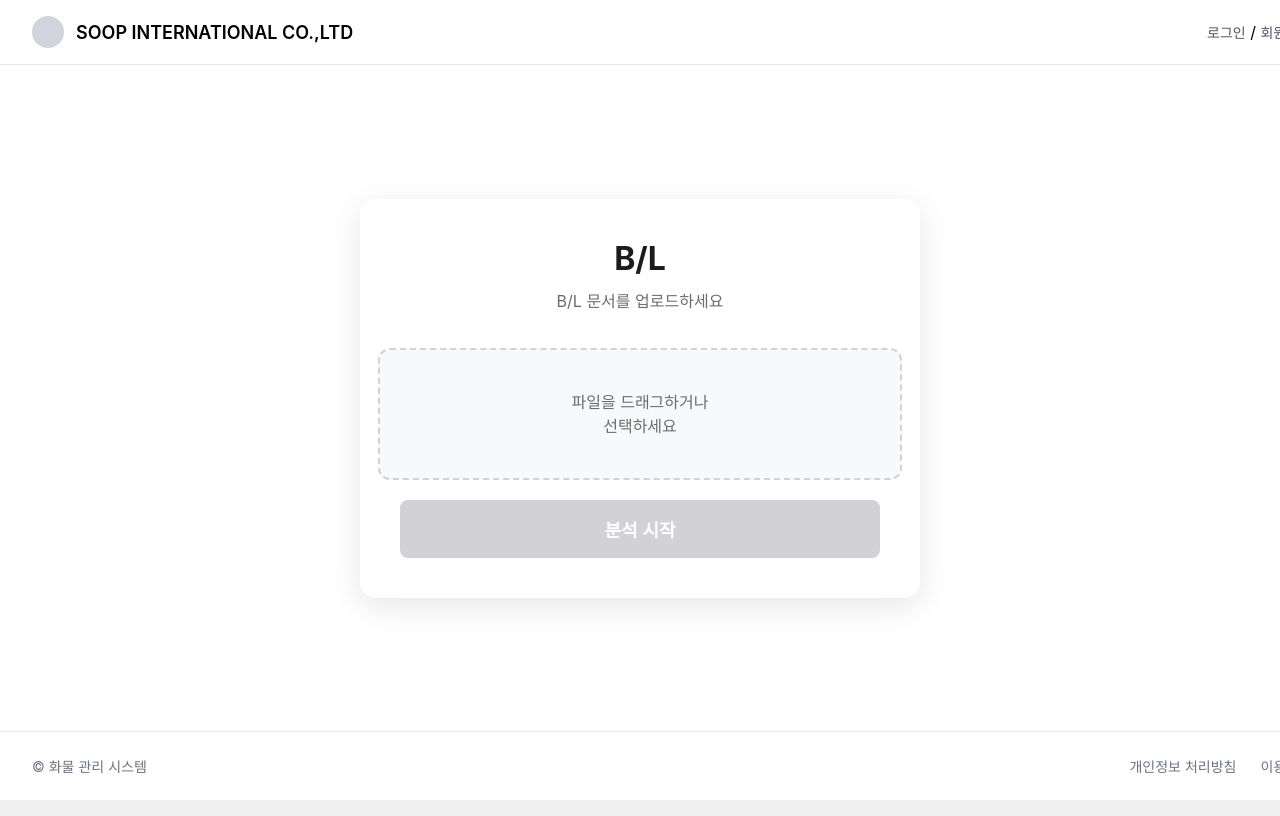
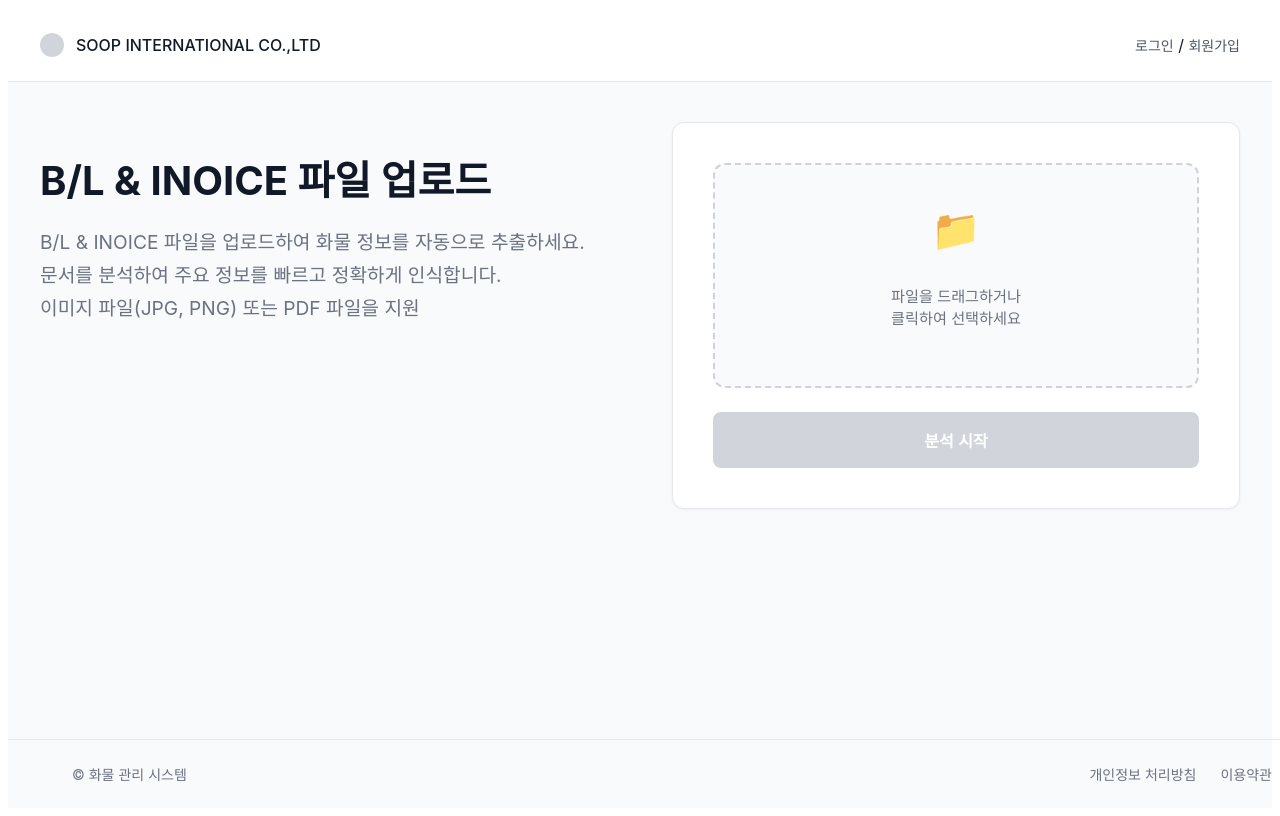
Before and after one commit to Trudy2645/SOOP, a Next.js app in the folder front/: page /features/FileUpload in a window 1280 px wide. Shown: the top 816 px of the page. Built offline with nearby package versions, Linux system fonts and the light colour scheme.

Commit message:
헤더 및 푸터 분리

```diff
--- /dev/null
+++ b/front/src/app/components/Footer.module.css
@@ -0,0 +1,23 @@
+/* --- 푸터 영역 --- */
+.footer {
+  border-top: 1px solid #e5e7eb;
+  padding: 1.5rem 2rem;
+  width: 100%;
+}
+.footerContent {
+  display: flex;
+  justify-content: space-between;
+  align-items: center;
+  max-width: 1200px;
+  margin: 0 auto;
+  color: #6b7280;
+  font-size: 0.875rem;
+}
+.footerLinks {
+  display: flex;
+  gap: 1.5rem;
+}
+.footerLinks a {
+  color: #6b7280;
+  text-decoration: none;
+}
--- /dev/null
+++ b/front/src/app/components/Footer.tsx
@@ -0,0 +1,16 @@
+import React from 'react';
+import styles from './Footer.module.css';
+
+export default function Footer() {
+  return (
+    <footer className={styles.footer}>
+      <div className={styles.footerContent}>
+        <span>© 화물 관리 시스템</span>
+        <div className={styles.footerLinks}>
+          <a href="#">개인정보 처리방침</a>
+          <a href="#">이용약관</a>
+        </div>
+      </div>
+    </footer>
+  );
+}
--- /dev/null
+++ b/front/src/app/components/Header.module.css
@@ -0,0 +1,33 @@
+/* --- 헤더 영역 --- */
+.header {
+  padding: 1rem 2rem;
+  border-bottom: 1px solid #e5e7eb;
+  background-color: #fff;
+}
+.headerContent {
+  display: flex;
+  justify-content: space-between;
+  align-items: center;
+  max-width: 1200px;
+  margin: 0 auto;
+}
+.logoContainer {
+  display: flex;
+  align-items: center;
+  gap: 0.75rem;
+}
+.logoCircle {
+  width: 1.5rem;
+  height: 1.5rem;
+  background-color: #d1d5db;
+  border-radius: 9999px;
+}
+.companyName {
+  font-size: 1rem;
+  font-weight: 500;
+}
+.authLinks a {
+  color: #4b5563;
+  text-decoration: none;
+  font-size: 0.875rem;
+}
--- /dev/null
+++ b/front/src/app/components/Header.tsx
@@ -0,0 +1,18 @@
+import React from 'react';
+import styles from './Header.module.css';
+
+export default function Header() {
+  return (
+    <header className={styles.header}>
+      <div className={styles.headerContent}>
+        <div className={styles.logoContainer}>
+          <div className={styles.logoCircle}></div>
+          <h1 className={styles.companyName}>SOOP INTERNATIONAL CO.,LTD</h1>
+        </div>
+        <nav className={styles.authLinks}>
+          <a href="#">로그인</a> / <a href="#">회원가입</a>
+        </nav>
+      </div>
+    </header>
+  );
+}
--- /dev/null
+++ b/front/src/app/components/Layout.module.css
@@ -0,0 +1,19 @@
+/* 전체 페이지 레이아웃 */
+.pageContainer {
+  display: flex;
+  flex-direction: column;
+  min-height: 100vh;
+  background-color: #f9fafb;
+  color: #111827;
+  font-family: 'Pretendard', -apple-system, BlinkMacSystemFont, system-ui, Roboto, 'Helvetica Neue', 'Segoe UI', 'Apple SD Gothic Neo', 'Noto Sans KR', 'Malgun Gothic', 'Apple Color Emoji', 'Segoe UI Emoji', 'Segoe UI Symbol', sans-serif;
+}
+
+.pageContainer {
+  display: flex;
+  flex-direction: column;
+  min-height: 100vh;
+}
+
+.mainContent {
+  flex-grow: 1;
+}
--- /dev/null
+++ b/front/src/app/components/Layout.tsx
@@ -0,0 +1,18 @@
+import React from "react";
+import Header from "./Header";
+import Footer from "./Footer";
+import styles from "./Layout.module.css";
+
+type LayoutProps = {
+  children: React.ReactNode;
+};
+
+export default function Layout({ children }: LayoutProps) {
+  return (
+    <div className={styles.pageContainer}>
+      <Header />
+      <main className={styles.mainContent}>{children}</main>
+      <Footer />
+    </div>
+  );
+}
--- a/front/src/app/features/CargoInfoTable/CargoInfoTable.module.css
+++ b/front/src/app/features/CargoInfoTable/CargoInfoTable.module.css
@@ -1,55 +1,16 @@
-/* src/app/features/BLResultSection/BLResultSection.module.css */
+/* --- 메인 콘텐츠 영역 --- */
 
-/* 전체 페이지 레이아웃 */
-.pageContainer {
-  display: flex;
-  flex-direction: column;
-  min-height: 100vh;
-  background-color: #f9fafb;
-  color: #111827;
-  font-family: 'Pretendard', -apple-system, BlinkMacSystemFont, system-ui, Roboto, 'Helvetica Neue', 'Segoe UI', 'Apple SD Gothic Neo', 'Noto Sans KR', 'Malgun Gothic', 'Apple Color Emoji', 'Segoe UI Emoji', 'Segoe UI Symbol', sans-serif;
-}
+/* 👇 pageContainer, header, footer 관련 스타일은 모두 삭제했습니다. */
 
-/* 헤더 */
-.header {
-  padding: 1rem 2rem;
-  border-bottom: 1px solid #e5e7eb;
-  background-color: #fff;
-}
-
-.logoContainer {
-  display: flex;
-  align-items: center;
-}
-
-.logoCircle {
-  width: 1.5rem;
-  height: 1.5rem;
-  margin-right: 0.5rem;
-  background-color: #d1d5db;
-  border-radius: 9999px;
-}
-
-.companyName {
-  font-size: 1rem;
-  font-weight: 500;
-}
-
-/* 메인 콘텐츠 영역 */
-.mainContent {
-  flex-grow: 1;
+/* mainContent의 역할을 이 컨테이너가 하도록 스타일을 적용합니다. */
+.resultContainer {
   width: 100%;
   max-width: 1200px;
   margin: 0 auto;
   padding: 2.5rem 2rem;
 }
 
-/* 결과 컨테이너 */
-.resultContainer {
-  width: 100%;
-}
-
-/* 타이틀과 버튼 그룹 */
+/* 페이지 제목과 버튼 그룹을 한 줄에 배치하는 컨테이너 */
 .titleWithButtons {
   display: flex;
   justify-content: space-between;
@@ -57,16 +18,19 @@
   margin-bottom: 0.5rem;
 }
 
+/* 페이지의 메인 제목 (예: "화물 정보") */
 .sectionTitle {
-  font-size: 2rem; /* 글자 크기 키움 (1.8rem -> 2rem) */
+  font-size: 2rem;
   font-weight: 700;
 }
 
+/* '엑셀 다운로드', '복사하기' 등 버튼을 묶는 그룹 */
 .buttonGroup {
   display: flex;
   gap: 0.75rem;
 }
 
+/* 버튼 그룹 내 특정 버튼(흰색 배경)에 대한 커스텀 스타일 */
 .copyButton {
   background-color: #fff !important;
   color: #374151 !important;
@@ -74,14 +38,16 @@
   font-weight: 500 !important;
 }
 
-/* 정보 설명 텍스트 */
+/* 페이지의 설명 텍스트 */
 .infoDescription {
-  font-size: 1rem; /* 글자 크기 키움 (0.95rem -> 1rem) */
+  font-size: 1rem;
   color: #6b7280;
   margin-bottom: 1.5rem;
 }
 
-/* 정보 섹션 카드 */
+/* --- 정보 표시 섹션 --- */
+
+/* 정보 테이블을 감싸는 카드 형태의 섹션 */
 .infoSection {
   background-color: #ffffff;
   border: 1px solid #e5e7eb;
@@ -90,25 +56,26 @@
   overflow: hidden;
 }
 
-/* 정보 테이블 */
+/* 화물 정보를 표시하는 테이블 */
 .infoTable {
   width: 100%;
   border-collapse: collapse;
 }
 
+/* 테이블의 마지막 행(tr) 아래쪽 테두리 제거 */
 .infoTable tr:last-child td {
   border-bottom: none;
 }
 
-/* 테이블 셀 */
+/* 테이블의 모든 셀(td)에 대한 공통 스타일 */
 .infoTable td {
-  padding: 1.1rem 1.25rem; /* 폰트 크기에 맞춰 패딩 조정 */
-  font-size: 1rem; /* 글자 크기 키움 (0.9rem -> 1rem) */
+  padding: 1.1rem 1.25rem;
+  font-size: 1rem;
   border-bottom: 1px solid #f3f4f6;
   vertical-align: middle;
 }
 
-/* 테이블의 제목(label) 셀 */
+/* 테이블의 제목 셀(예: "B/L 번호") */
 .infoLabelCell {
   width: 15%;
   min-width: 140px;
@@ -117,7 +84,7 @@
   background-color: #f9fafb;
 }
 
-/* 테이블의 값(value) 셀 */
+/* 테이블의 값 셀(예: "MGI12566036") */
 .infoValueCell {
   width: 35%;
   font-weight: 500;
@@ -125,42 +92,22 @@
   word-break: break-all;
 }
 
-/* 푸터 */
-.footer {
-  padding: 1.5rem 2rem;
-  width: 100%;
-  background-color: #fff;
-  border-top: 1px solid #e5e7eb;
-}
+/* --- 데이터 로딩 UI --- */
 
-.footerContent {
-    display: flex;
-    justify-content: space-between;
-    align-items: center;
-    max-width: 1200px;
-    margin: 0 auto;
-    color: #6b7280;
-    font-size: 0.875rem;
-}
-
-.footerLinks {
-  display: flex;
-  gap: 1.5rem;
-}
-
-/* 데이터 로딩 중 UI 스타일 */
+/* 데이터 로딩 중에 표시될 컨테이너 */
 .loadingContainer {
   display: flex;
   flex-direction: column;
   justify-content: center;
   align-items: center;
-  flex-grow: 1;
+  flex-grow: 1; /* Layout 안에서 남은 공간을 채우도록 flex-grow 추가 */
   padding: 2rem;
   font-size: 1.2rem;
   font-weight: 500;
   color: #6b7280;
 }
 
+/* 로딩 중임을 나타내는 스피너 아이콘 */
 .loadingContainer::before {
   content: '';
   display: block;
@@ -173,6 +120,7 @@
   animation: spin 1s linear infinite;
 }
 
+/* 스피너 회전 애니메이션 정의 */
 @keyframes spin {
   to { transform: rotate(360deg); }
 }
--- a/front/src/app/features/FileUpload/FileUpload.module.css
+++ b/front/src/app/features/FileUpload/FileUpload.module.css
@@ -1,132 +1,88 @@
-/* 전체 페이지를 감싸는 최상위 컨테이너 */
-.pageContainer {
+/* --- 메인 콘텐츠 --- */
+.mainContent {
+  flex-grow: 1;
+  width: 100%;
+  max-width: 1200px;
+  margin: 0 auto;
+  padding: 2.5rem 2rem;
+}
+
+.uploadContainer {
+  width: 100%;
+  max-width: 1200px; /* 최대 너비 설정 */
+  margin: 0 auto; /* 가운데 정렬 */
+  padding: 2.5rem 2rem; /* 패딩 설정 */
+  display: grid;
+  grid-template-columns: repeat(2, 1fr);
+  gap: 4rem;
+  align-items: start;
+}
+.uploadInfo {
+  text-align: left;
+}
+
+.sectionTitle {
+  font-size: 2.5rem;
+  font-weight: 700;
+  margin-bottom: 1rem;
+}
+
+.infoDescription {
+  font-size: 1.2rem;
+  color: #6b7280;
+  line-height: 1.7;
+}
+
+.uploadActionCard {
+  background-color: #ffffff;
+  border-radius: 0.75rem;
+  border: 1px solid #e5e7eb;
+  box-shadow: 0 1px 3px 0 rgb(0 0 0 / 0.05);
+  padding: 2.5rem;
   display: flex;
   flex-direction: column;
-  min-height: 100vh;
-  background-color: #ffffff;
-  color: #000;
-  font-family: -apple-system, BlinkMacSystemFont, 'Segoe UI', Roboto, 'Helvetica Neue', Arial, sans-serif;
-}
-
-/* --- 헤더 영역 --- */
-
-/* 페이지 상단 헤더 영역 */
-.header {
-  border-bottom: 1px solid #e5e7eb;
-  padding: 1rem 2rem;
-  width: 100%;
-}
-
-/* 헤더 내부 콘텐츠를 중앙 정렬하기 위한 컨테이너 */
-.headerContent {
-  display: flex;
-  justify-content: space-between;
-  align-items: center;
-  max-width: 1400px;
-  margin: 0 auto;
-}
-
-/* 로고와 회사 이름을 묶는 그룹 */
-.logoContainer {
-  display: flex;
-  align-items: center;
-  gap: 0.75rem;
-}
-
-/* 로고를 나타내는 원형 요소 */
-.logoCircle {
-  width: 2rem;
-  height: 2rem;
-  background-color: #d1d5db;
-  border-radius: 50%;
-}
-
-/* 회사 이름 텍스트 */
-.companyName {
-  font-size: 1.125rem;
-  font-weight: 600;
-  margin: 0;
-}
-
-/* 로그인/회원가입 링크 */
-.authLinks a {
-  color: #4b5563;
-  text-decoration: none;
-  font-size: 0.875rem;
-}
-
-/* --- 메인 콘텐츠 영역 --- */
-
-/* 메인 콘텐츠 영역 (헤더와 푸터 사이) */
-.mainContent {
-  flex-grow: 1;
-  display: flex;
-  justify-content: center;
-  align-items: center;
-  padding: 2rem;
-}
-
-/* 파일 업로드 UI를 감싸는 카드 형태의 컨테이너 */
-.uploadCard {
-  background-color: #ffffff;
-  border-radius: 16px;
-  box-shadow: 0 8px 32px rgba(0, 0, 0, 0.1);
-  padding: 40px;
-  width: 100%;
-  max-width: 480px;
-  display: flex;
-  flex-direction: column;
-  align-items: center;
-  gap: 20px;
-  text-align: center;
-}
-
-/* 업로드 카드의 메인 제목 (예: "B/L") */
-.title {
-  font-size: 2rem;
-  font-weight: 700;
-  color: #1c1c1e;
-  margin: 0;
-}
-
-/* 업로드 카드의 부제목 */
-.subtitle {
-  font-size: 1rem;
-  color: #6c6c70;
-  margin-top: -10px;
+  gap: 1.5rem;
 }
 
 /* --- 파일 드롭 영역 --- */
-
-/* 파일 드래그 앤 드롭 및 클릭을 위한 영역 */
 .fileDropZone {
   width: 100%;
-  padding: 40px 20px;
+  padding: 2.5rem 1.5rem;
   border: 2px dashed #d1d1d6;
   border-radius: 12px;
-  background-color: #f8f9fa;
+  background-color: #f9fafb;
   display: flex;
   flex-direction: column;
   justify-content: center;
   align-items: center;
   cursor: pointer;
-  transition: border-color 0.2s, background-color 0.2s;
+  transition: all 0.2s ease-in-out;
   position: relative;
   overflow: hidden;
+  box-sizing: border-box;
 }
 
-/* 파일 드롭존에 마우스를 올리거나 파일을 드래그 중일 때의 스타일 */
 .fileDropZone.dragging, .fileDropZone:hover {
   border-color: #2575e6;
   background-color: #f0f5ff;
 }
 
-/* 드롭존 내부의 안내 텍스트 */
+.dropZoneIcon {
+  font-size: 2.5rem;
+  color: #9ca3af;
+  margin-bottom: 1rem;
+  transition: all 0.2s ease-in-out;
+}
+
+.fileDropZone.dragging .dropZoneIcon {
+  color: #2575e6;
+  transform: scale(1.1);
+}
+
 .dropZoneText {
-  color: #6c6c70;
-  font-size: 1rem;
+  color: #6b7280;
+  font-size: 0.95rem;
   line-height: 1.5;
-  margin: 0;
   white-space: pre-wrap;
   word-break: break-all;
   z-index: 10;
@@ -134,116 +90,85 @@
   transition: color 0.2s ease-in-out;
 }
 
-/* 드롭존 내부의 아이콘 */
-.dropZoneIcon {
-  font-size: 3.5rem;
-  color: #a1a1a6;
-  margin-bottom: 1rem;
-  transition: color 0.2s ease-in-out, transform 0.2s ease-in-out;
-  z-index: 10;
-  position: relative;
+.fileDropZone.fileSelected .dropZoneText {
+  color: #1f2937;
+  font-weight: 500;
 }
 
-/* 파일을 드래그 중일 때의 아이콘 스타일 */
-.fileDropZone.dragging .dropZoneIcon {
-  color: #2575e6;
-  transform: translateY(-5px);
-}
-
-/* 파일을 드래그할 때 드롭존 위에 나타나는 반투명 레이어 */
 .dragOverlay {
   position: absolute;
   top: 0;
   left: 0;
   width: 100%;
   height: 100%;
-  background-color: rgba(37, 117, 230, 0.1);
-  border: 2px dashed #2575e6;
-  border-radius: 10px;
   display: flex;
   justify-content: center;
   align-items: center;
   color: #2575e6;
-  font-size: 1.2rem;
+  font-size: 1.1rem;
   font-weight: 600;
   opacity: 0;
   pointer-events: none;
   transition: opacity 0.3s ease-in-out;
   z-index: 20;
+  background-color: rgba(240, 245, 255, 0.7);
 }
 
-/* 드래그 중일 때 오버레이를 보이게 하는 스타일 */
 .fileDropZone.dragging .dragOverlay {
   opacity: 1;
 }
 
-/* 파일이 선택되었을 때의 안내 텍스트 스타일 */
-.fileDropZone.fileSelected .dropZoneText {
-  color: #1c1c1e;
-  font-weight: 500;
-}
-
-/* --- 버튼 --- */
-
-/* '분석 시작' 버튼 */
+/* --- 버튼 및 분석 진행 UI --- */
 .analyzeButton {
   display: inline-flex;
   align-items: center;
   justify-content: center;
-  background-color: #1c1c1e;
+  background-color: #1f2937;
   color: #ffffff;
   border: none;
   border-radius: 8px;
-  padding: 16px 24px;
-  font-size: 1.125rem;
+  padding: 1rem 1.5rem;
+  font-size: 1rem;
   font-weight: 600;
   cursor: pointer;
   width: 100%;
   transition: background-color 0.2s;
 }
 
-/* 활성화된 버튼에 마우스를 올렸을 때의 스타일 */
 .analyzeButton:hover:not(:disabled) {
-  background-color: #3c3c3e;
+  background-color: #374151;
 }
 
-/* 비활성화된 버튼 스타일 */
 .analyzeButton:disabled {
-  background-color: #d1d1d6;
+  background-color: #d1d5db;
   cursor: not-allowed;
 }
 
-/* --- 분석 진행 UI --- */
-
-/* 분석 진행 상태(프로그레스바)를 표시하는 섹션 */
 .progressSection {
   display: flex;
   flex-direction: column;
   align-items: center;
   justify-content: center;
   width: 100%;
-  margin-top: 24px;
+  margin-top: 1rem;
   border-top: 1px solid #e5e7eb;
-  padding-top: 24px;
+  padding-top: 1.5rem;
 }
 
-/* 분석 진행 섹션의 제목 (예: "문서 처리 중...") */
 .progressTitle {
-  font-size: 1.5rem;
+  font-size: 1.25rem;
   font-weight: 600;
-  margin: 0 0 8px 0;
+  margin-bottom: 0.5rem;
 }
 
-/* 분석 진행 섹션의 설명 텍스트 */
 .progressSubtitle {
-  font-size: 0.9rem;
-  color: #6c6c70;
+  font-size: 0.875rem;
+  color: #6b7280;
   max-width: 320px;
   line-height: 1.5;
-  margin-bottom: 24px;
+  margin-bottom: 1rem;
 }
 
-/* 프로그레스바의 배경(트랙) */
 .progressBarBackground {
   width: 100%;
   height: 8px;
@@ -252,7 +177,6 @@
   overflow: hidden;
 }
 
-/* 프로그레스바의 채워지는 부분 */
 .progressBarFill {
   width: 0%;
   height: 100%;
@@ -260,35 +184,3 @@
   border-radius: 4px;
   transition: width 0.2s ease-in-out;
 }
-
-/* --- 푸터 영역 --- */
-
-/* 페이지 하단 푸터 영역 */
-.footer {
-  border-top: 1px solid #e5e7eb;
-  padding: 1.5rem 2rem;
-  width: 100%;
-}
-
-/* 푸터 내부 콘텐츠를 중앙 정렬하기 위한 컨테이너 */
-.footerContent {
-    display: flex;
-    justify-content: space-between;
-    align-items: center;
-    max-width: 1400px;
-    margin: 0 auto;
-    color: #6b7280;
-    font-size: 0.875rem;
-}
-
-/* 푸터의 개인정보 처리방침 등 링크 그룹 */
-.footerLinks {
-  display: flex;
-  gap: 1.5rem;
-}
-
-/* 푸터 내부 링크 */
-.footerLinks a {
-  color: #6b7280;
-  text-decoration: none;
-}
--- a/front/src/app/features/FileUpload/page.tsx
+++ b/front/src/app/features/FileUpload/page.tsx
@@ -2,39 +2,38 @@
 
 import React, { useRef, useState, useEffect, DragEvent } from 'react';
 import { useRouter } from 'next/navigation';
+// 경로에서 '/layout' 부분을 제거하여 수정했습니다.
+import Layout from '../../components/Layout';
 import styles from './FileUpload.module.css';
+
 
 export default function FileUploadPage() {
   const fileInputRef = useRef<HTMLInputElement | null>(null);
   const router = useRouter();
 
-  const [selectedFileName, setSelectedFileName] = useState<string>('');
+  const [selectedFile, setSelectedFile] = useState<File | null>(null);
   const [isAnalyzing, setIsAnalyzing] = useState<boolean>(false);
   const [progress, setProgress] = useState<number>(0);
   const [isDragging, setIsDragging] = useState<boolean>(false);
 
-  // 파일이 선택되었을 때(클릭 또는 드롭) 처리하는 공통 함수
+  // 핸들러 및 useEffect 로직은 이전과 동일하게 유지됩니다.
   const handleFileSelect = (file: File | undefined) => {
-    if (file) {
-      setSelectedFileName(file.name);
-    }
+    if (file) setSelectedFile(file);
+    else setSelectedFile(null);
   };
 
-  // 분석 중이 아닐 때만 파일 선택 창을 여는 함수
   const handleTriggerFileInput = () => {
     if (isAnalyzing) return;
     fileInputRef.current?.click();
   };
 
-  // 파일 선택(클릭) 핸들러
   const handleFileChange = (event: React.ChangeEvent<HTMLInputElement>) => {
     if (isAnalyzing) return;
     handleFileSelect(event.target.files?.[0]);
   };
 
-  // '분석 시작' 버튼 클릭 핸들러
   const handleAnalyzeClick = () => {
-    if (selectedFileName) {
+    if (selectedFile) {
       setProgress(0);
       setIsAnalyzing(true);
     } else {
@@ -42,21 +41,9 @@ export default function FileUploadPage() {
     }
   };
 
-  // 드래그 앤 드롭 이벤트 핸들러
-  const handleDragOver = (e: DragEvent<HTMLDivElement>) => {
-    e.preventDefault();
-  };
-
-  const handleDragEnter = (e: DragEvent<HTMLDivElement>) => {
-    e.preventDefault();
-    if (!isAnalyzing) setIsDragging(true);
-  };
-
-  const handleDragLeave = (e: DragEvent<HTMLDivElement>) => {
-    e.preventDefault();
-    setIsDragging(false);
-  };
-
+  const handleDragOver = (e: DragEvent<HTMLDivElement>) => { e.preventDefault(); };
+  const handleDragEnter = (e: DragEvent<HTMLDivElement>) => { e.preventDefault(); if (!isAnalyzing) setIsDragging(true); };
+  const handleDragLeave = (e: DragEvent<HTMLDivElement>) => { e.preventDefault(); setIsDragging(false); };
   const handleDrop = (e: DragEvent<HTMLDivElement>) => {
     e.preventDefault();
     setIsDragging(false);
@@ -65,50 +52,41 @@ export default function FileUploadPage() {
     }
   };
 
-  // ## useEffect 로직 수정 ##
-  // 프로그레스바 타이머를 위한 useEffect
   useEffect(() => {
     if (!isAnalyzing || progress >= 100) return;
-
     const interval = setInterval(() => {
       setProgress(prev => Math.min(prev + 10, 100));
     }, 200);
-
     return () => clearInterval(interval);
   }, [isAnalyzing, progress]);
 
-  // 페이지 이동을 위한 별도의 useEffect
   useEffect(() => {
     if (progress >= 100) {
-      // 짧은 딜레이 후 이동하여 100% 상태를 잠시 보여줍니다.
       const timer = setTimeout(() => {
         router.push('/features/CargoInfoTable');
       }, 300);
-
       return () => clearTimeout(timer);
     }
   }, [progress, router]);
 
-  const dropZoneClass = `${styles.fileDropZone} ${isDragging ? styles.dragging : ''}`;
+  const dropZoneClass = `${styles.fileDropZone} ${isDragging ? styles.dragging : ''} ${selectedFile ? styles.fileSelected : ''}`;
+  const dropZoneText = selectedFile ? selectedFile.name : "파일을 드래그하거나\n클릭하여 선택하세요";
 
   return (
-    <div className={styles.pageContainer}>
-      <header className={styles.header}>
-        <div className={styles.headerContent}>
-          <div className={styles.logoContainer}>
-            <div className={styles.logoCircle}></div>
-            <h1 className={styles.companyName}>SOOP INTERNATIONAL CO.,LTD</h1>
+    <Layout>
+        <div className={styles.uploadContainer}>
+          {/* 1. 왼쪽 설명 영역 */}
+          <div className={styles.uploadInfo}>
+            <h1 className={styles.sectionTitle}>B/L & INOICE 파일 업로드</h1>
+            <p className={styles.infoDescription}>
+              B/L & INOICE 파일을 업로드하여 화물 정보를 자동으로 추출하세요.<br />
+              문서를 분석하여 주요 정보를 빠르고 정확하게 인식합니다.<br />
+              이미지 파일(JPG, PNG) 또는 PDF 파일을 지원
+            </p>
           </div>
-          <nav className={styles.authLinks}>
-            <a href="#">로그인</a> / <a href="#">회원가입</a>
-          </nav>
-        </div>
-      </header>
 
-      <main className={styles.mainContent}>
-        <div className={styles.uploadCard}>
-          <h1 className={styles.title}>B/L</h1>
-          <p className={styles.subtitle}>B/L 문서를 업로드하세요</p>
+          {/* 2. 오른쪽 업로드 액션 영역 */}
+          <div className={styles.uploadActionCard}>
             <div
               className={dropZoneClass}
               onClick={handleTriggerFileInput}
@@ -125,14 +103,17 @@ export default function FileUploadPage() {
                 style={{ display: "none" }}
                 disabled={isAnalyzing}
               />
-            <p className={styles.dropZoneText}>
-              {selectedFileName ? selectedFileName : "파일을 드래그하거나\n선택하세요"}
-            </p>
+              <div className={styles.dropZoneIcon}>
+                {selectedFile ? '📄' : '📁'}
               </div>
+              <p className={styles.dropZoneText}>{dropZoneText}</p>
+              <div className={styles.dragOverlay}>여기에 파일을 드롭하세요!</div>
+            </div>
+
             <button
               className={styles.analyzeButton}
               onClick={handleAnalyzeClick}
-            disabled={!selectedFileName || isAnalyzing}
+              disabled={!selectedFile || isAnalyzing}
             >
               분석 시작
             </button>
@@ -147,22 +128,12 @@ export default function FileUploadPage() {
                   <div
                     className={styles.progressBarFill}
                     style={{ width: `${progress}%` }}
-                ></div>
+                  />
                 </div>
               </div>
             )}
           </div>
-      </main>
-
-      <footer className={styles.footer}>
-         <div className={styles.footerContent}>
-          <span>© 화물 관리 시스템</span>
-          <div className={styles.footerLinks}>
-            <a href="#">개인정보 처리방침</a>
-            <a href="#">이용약관</a>
         </div>
-        </div>
-      </footer>
-    </div>
+    </Layout>
   );
 }
--- /dev/null
+++ b/front/src/app/features/layout.tsx
@@ -0,0 +1,16 @@
+export const metadata = {
+  title: 'Next.js',
+  description: 'Generated by Next.js',
+}
+
+export default function RootLayout({
+  children,
+}: {
+  children: React.ReactNode
+}) {
+  return (
+    <html lang="en">
+      <body>{children}</body>
+    </html>
+  )
+}
--- a/front/src/app/layout.tsx
+++ /dev/null
@@ -1,28 +0,0 @@
-// src/app/layout.tsx
-
-import type { Metadata } from "next";
-import { Inter } from "next/font/google";
-import "./globals.css";
-import { Toaster } from 'react-hot-toast';
-
-const inter = Inter({ subsets: ["latin"] });
-
-export const metadata: Metadata = {
-  title: "Create Next App",
-  description: "Generated by create next app",
-};
-
-export default function RootLayout({
-  children,
-}: Readonly<{
-  children: React.ReactNode;
-}>) {
-  return (
-    <html lang="en">
-      <body className={inter.className}>
-        {children}
-        <Toaster />
-      </body>
-    </html>
-  );
-}
```
Also changed, not shown: front/src/app/features/CargoInfoTable/page.tsx (+9 -34 lines). Lines whose indentation alone changed are shown as unchanged.
